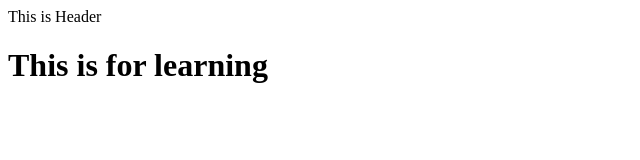
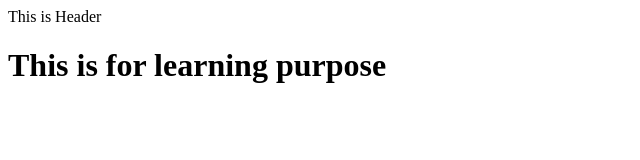
Before and after one commit to nihalsingh2/First, a plain HTML site: page index.html in a window 1280 px wide. Shown: the whole page, without its empty margins (0-640 px from the left). Drawn offline with Linux system fonts and the light colour scheme.

Commit message:
Update index.html
edited index.html

```diff
--- a/index.html
+++ b/index.html
@@ -1,5 +1,5 @@
 <html>
 <head> This is Header </head>
 <body>
-<h1> This is for learning </h1>
+<h1> This is for learning purpose </h1>
 </html>
```
